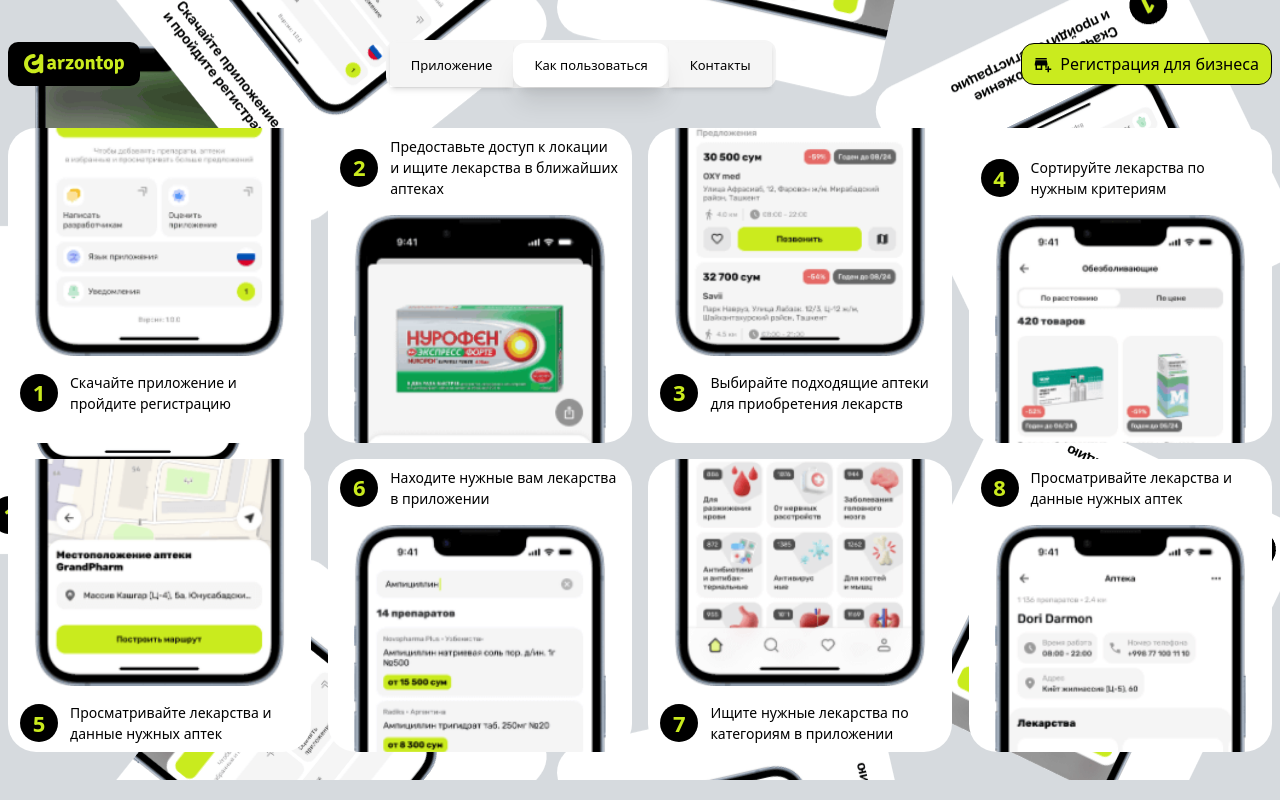
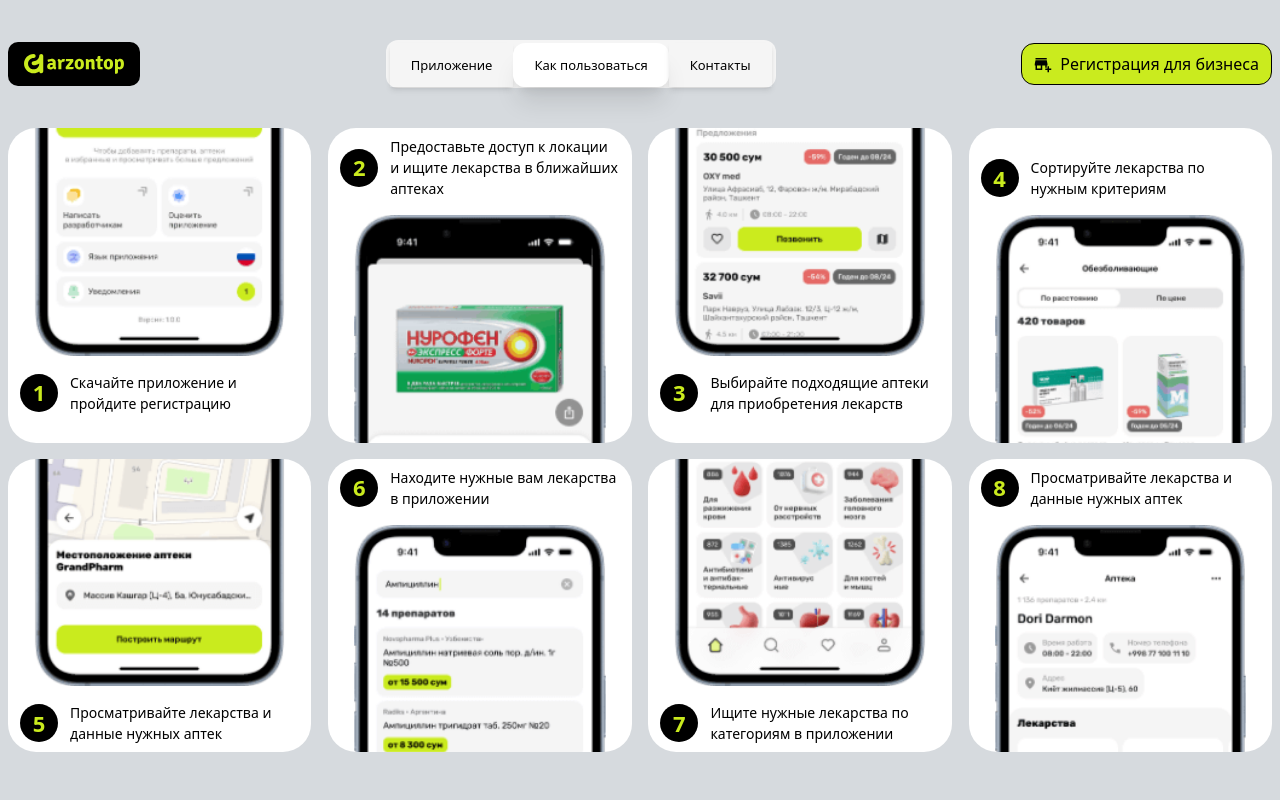
Before and after one commit to boburastonov/arzontop-lp, a React (Vite) app: page /usage in a window 1280 px wide. Built offline with nearby package versions, Linux system fonts and the light colour scheme.

Commit message:
remove usage section bg

```diff
--- a/src/index.css
+++ b/src/index.css
@@ -33,13 +33,6 @@
 
 .card-pr div:nth-child(even) img {
   margin-bottom: -280px;
-}
-
-.usage {
-  background: url("../src/assets/2-bg.png");
-  background-repeat: no-repeat;
-  background-size: auto;
-  background-position: center;
 }
 
 /* Pulse animation */
--- a/src/pages/usage/usage.jsx
+++ b/src/pages/usage/usage.jsx
@@ -54,7 +54,7 @@
 
 const Usage = () => {
   return (
-    <section className="usage">
+    <section>
       <Header />
       <main className="pb-3">
         <div className="card-pr container flex lg:justify-between justify-center flex-wrap mx-auto px-2">
```
